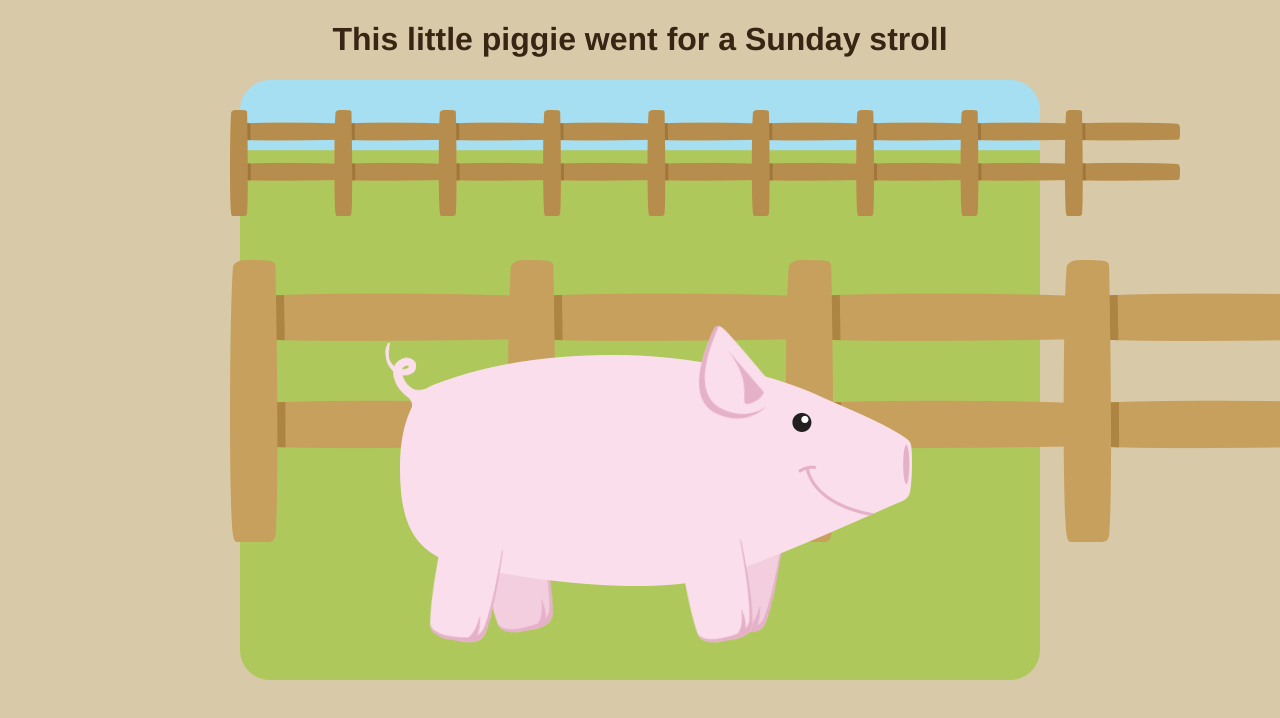
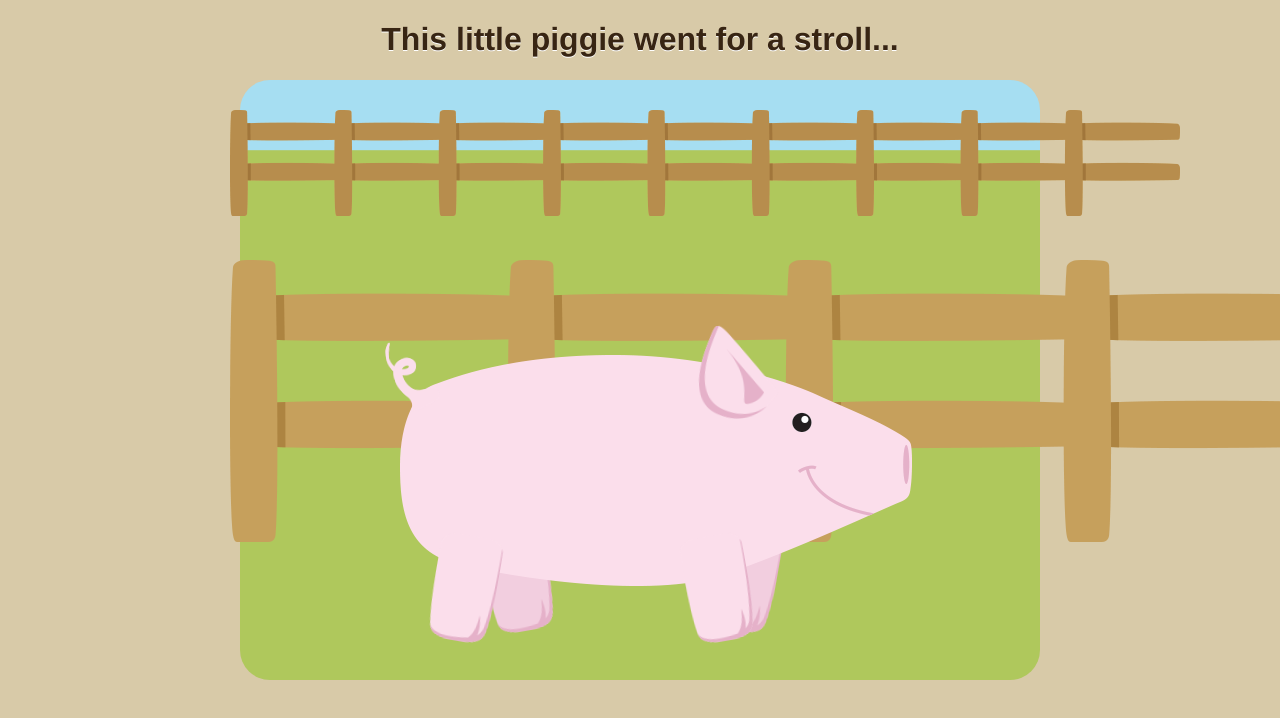
Before and after one commit to danielabar/css-animate-tuts, a plain HTML site: page pig-animation/index05.html in a window 1280 px wide. Shown: the top 718 px of the page. Drawn offline with Linux system fonts and the light colour scheme.

Commit message:
header styling

```diff
--- a/pig-animation/css/pig05.css
+++ b/pig-animation/css/pig05.css
@@ -17,6 +17,7 @@ body {
 h1 {
   text-align: center;
   font-family: Helvetica, Arial, "Lucida Grande", sans-serif;
+  text-shadow: 0 1px 0 white;
 }
 
 /*
--- a/pig-animation/index05.html
+++ b/pig-animation/index05.html
@@ -6,7 +6,7 @@
 </head>
 <body>
 
-	<h1>This little piggie went for a Sunday stroll</h1>
+	<h1>This little piggie went for a stroll...</h1>
 
 	<div id="pig-animation">
 		<img src="img/fence-far.png" alt="fence far" id="fence-far">
```
